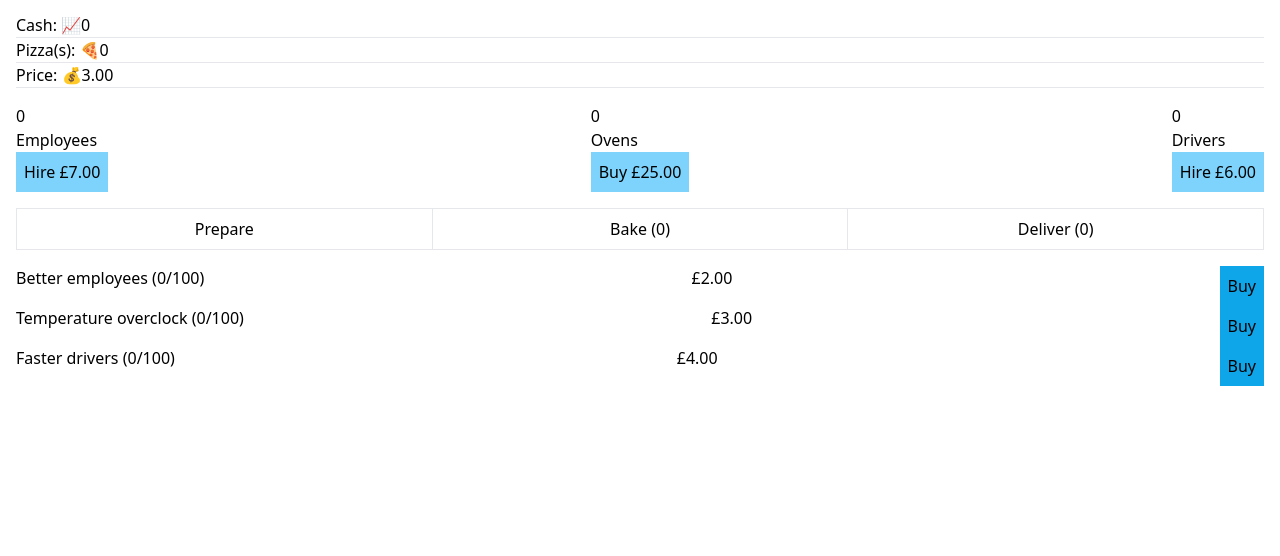
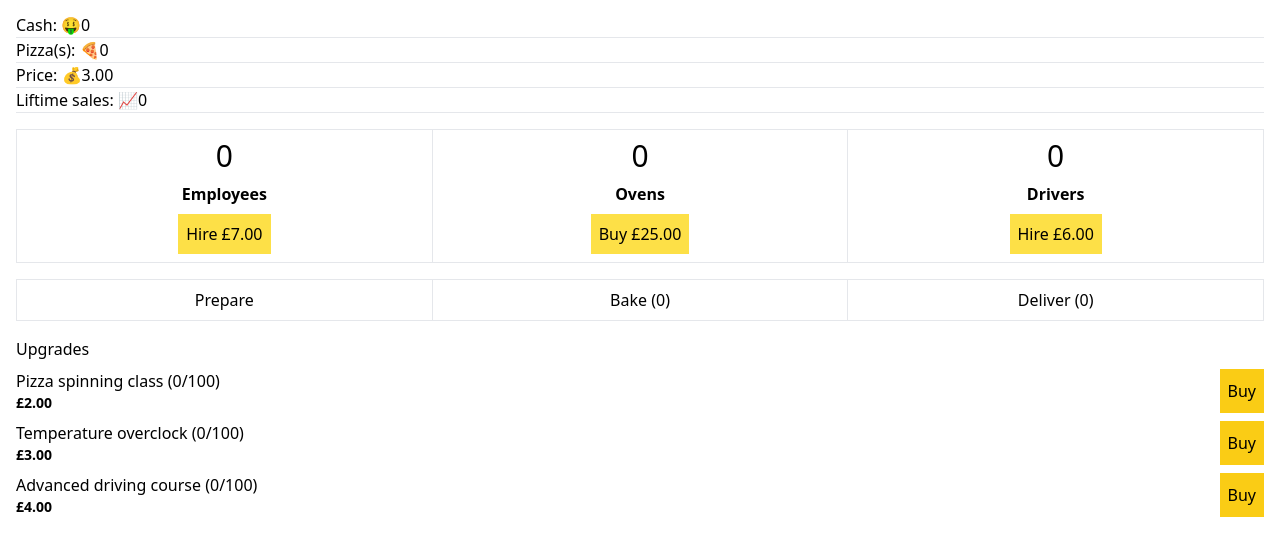
Before and after one commit to crgeary/idle-pizza, a website built with Vite: page index.html in a window 1280 px wide. Shown: the part 94-650 px from the top of the page. Built offline with nearby package versions, Linux system fonts and the light colour scheme.

Commit message:
add styles

```diff
--- a/index.html
+++ b/index.html
@@ -10,25 +10,26 @@
       <div class="w-72 mb-4">
         <img src="/logo.svg" alt />
       </div>
-      <div class="border-b">Cash: 📈<span id="cash-count">0</span></div>
+      <div class="border-b">Cash: 🤑<span id="cash-count">0</span></div>
       <div class="border-b">Pizza(s): 🍕<span id="pizza-count">0</span></div>
       <div class="border-b">Price: 💰<span id="pizza-price">0</span></div>
+      <div class="border-b">Liftime sales: 📈<span id="sales-count">0</span></div>
     </header>
-    <section id="equipment" class="flex justify-between mt-4">
-      <div>
-        <div id="employee-count">0</div>
-        <div>Employees</div>
-        <button id="hire-employee" class="p-2 bg-sky-300">Hire &pound;<span id="employee-price">0</span></button>
+    <section id="equipment" class="flex justify-between mt-4 border border-gray-200 divide-x divide-gray-200">
+      <div class="text-center p-2 flex-1">
+        <div id="employee-count" class="font-light text-3xl">0</div>
+        <h3 class="font-bold my-2">Employees</h3>
+        <button id="hire-employee" class="p-2 bg-yellow-300">Hire &pound;<span id="employee-price">0</span></button>
       </div>
-      <div>
-        <div id="oven-count">0</div>
-        <div>Ovens</div>
-        <button id="buy-oven" class="p-2 bg-sky-300">Buy &pound;<span id="oven-price">0</span></button>
+      <div class="text-center p-2 flex-1">
+        <div id="oven-count" class="font-light text-3xl">0</div>
+        <h3 class="font-bold my-2">Ovens</h3>
+        <button id="buy-oven" class="p-2 bg-yellow-300">Buy &pound;<span id="oven-price">0</span></button>
       </div>
-      <div>
-        <div id="driver-count">0</div>
-        <div>Drivers</div>
-        <button id="hire-driver" class="p-2 bg-sky-300">Hire &pound;<span id="driver-price">0</span></button>
+      <div class="text-center p-2 flex-1">
+        <div id="driver-count" class="font-light text-3xl">0</div>
+        <h3 class="font-bold my-2">Drivers</h3>
+        <button id="hire-driver" class="p-2 bg-yellow-300">Hire &pound;<span id="driver-price">0</span></button>
       </div>
     </section>
     <div class="flex mt-4 border border-gray-200 divide-x divide-gray-200">
@@ -36,21 +37,28 @@
       <button id="bake" class="flex-1 p-2">Bake (<span id="rawpizza-count">0</span>)</button>
       <button id="deliver" class="flex-1 p-2">Deliver (<span id="todeliver-count">0</span>)</button>
     </div>
-    <section id="upgrades" class="mt-4">
+    <section id="upgrades" class="flex flex-col gap-2 mt-4">
+      <h2>Upgrades</h2>
       <div class="flex justify-between">
-        <p>Better employees (<span id="up-employee-count">0</span>/100)</p>
-        <p>&pound;<span id="up-employee-price">0</span></p>
-        <button class="bg-sky-500 p-2" id="up-employee">Buy</button>
+        <div>
+          <p>Pizza spinning class (<span id="up-employee-count">0</span>/100)</p>
+          <p class="text-sm font-bold">&pound;<span id="up-employee-price">0</span></p>
+        </div>
+        <button class="bg-yellow-400 p-2" id="up-employee">Buy</button>
       </div>
       <div class="flex justify-between">
-        <p>Temperature overclock (<span id="up-oven-count">0</span>/100)</p>
-        <p>&pound;<span id="up-oven-price">0</span></p>
-        <button class="bg-sky-500 p-2" id="up-oven">Buy</button>
+        <div>
+          <p>Temperature overclock (<span id="up-oven-count">0</span>/100)</p>
+          <p class="text-sm font-bold">&pound;<span id="up-oven-price">0</span></p>
+        </div>
+        <button class="bg-yellow-400 p-2" id="up-oven">Buy</button>
       </div>
       <div class="flex justify-between">
-        <p>Faster drivers (<span id="up-driver-count">0</span>/100)</p>
-        <p>&pound;<span id="up-driver-price">0</span></p>
-        <button class="bg-sky-500 p-2" id="up-driver">Buy</button>
+        <div>
+          <p>Advanced driving course (<span id="up-driver-count">0</span>/100)</p>
+          <p class="text-sm font-bold">&pound;<span id="up-driver-price">0</span></p>
+        </div>
+        <button class="bg-yellow-400 p-2" id="up-driver">Buy</button>
       </div>
     </section>
     <script type="module" src="/src/main.ts"></script>
--- a/src/main.ts
+++ b/src/main.ts
@@ -42,6 +42,7 @@ export class Game {
     protected $ovenCount!: HTMLSpanElement;
     protected $driverCount!: HTMLSpanElement;
     protected $toDeliverCount!: HTMLSpanElement;
+    protected $salesCount!: HTMLSpanElement;
 
     protected $pizzaPrice!: HTMLSpanElement;
     protected $employeePrice!: HTMLSpanElement;
@@ -82,6 +83,7 @@ export class Game {
         this.$ovenCount = u.$('#oven-count')!;
         this.$driverCount = u.$('#driver-count')!;
         this.$toDeliverCount = u.$('#todeliver-count')!;
+        this.$salesCount = u.$('#sales-count')!;
 
         this.$pizzaPrice = u.$('#pizza-price')!;
         this.$employeePrice = u.$('#employee-price')!;
@@ -256,6 +258,7 @@ export class Game {
         this.$rawPizzaCount.innerHTML = `${this.rawPizzaCount}`;
         this.$rawPizzaCount.innerHTML = `${this.rawPizzaCount}`;
         this.$toDeliverCount.innerHTML = `${this.pizzaCount}`;
+        this.$salesCount.innerHTML = `${this.deliveryCount}`;
 
         this.$pizzaPrice.innerHTML = `${this.pizzaPrice.toFixed(2)}`;
         this.$employeePrice.innerHTML = `${this.employeePrice.toFixed(2)}`;
```
